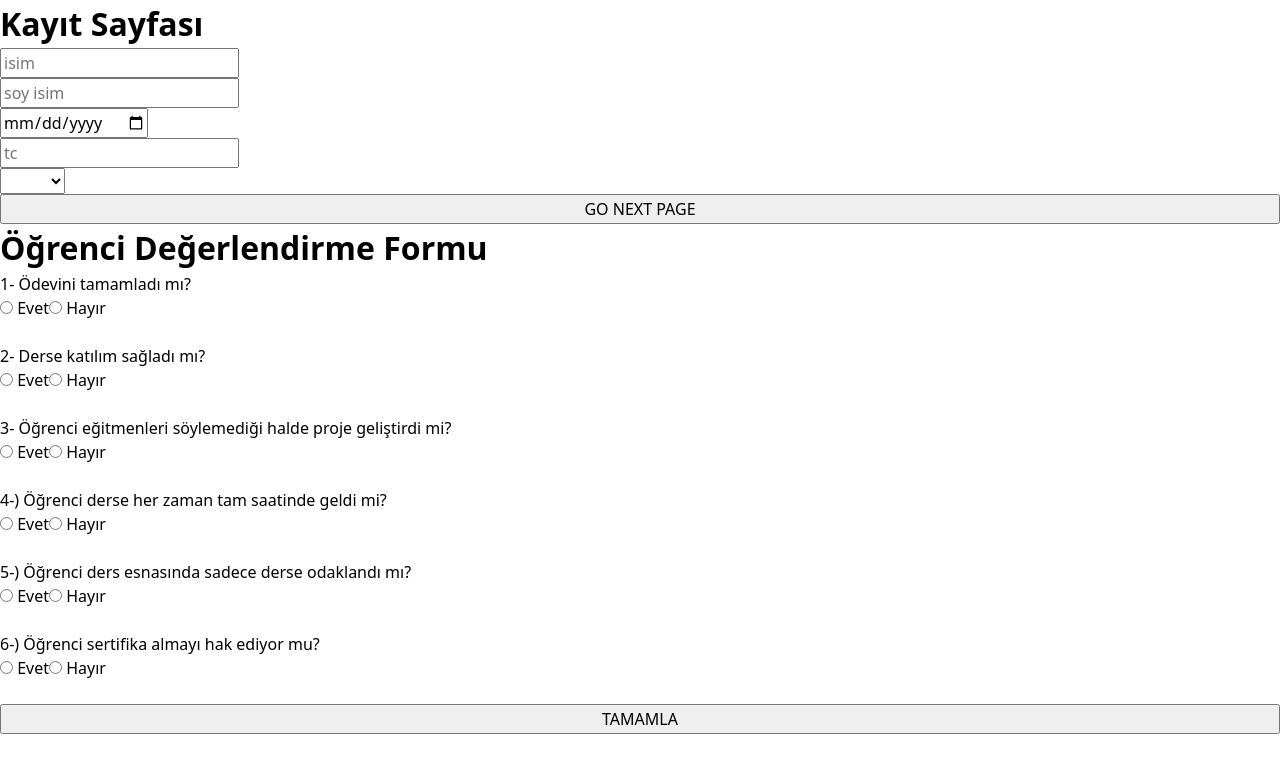
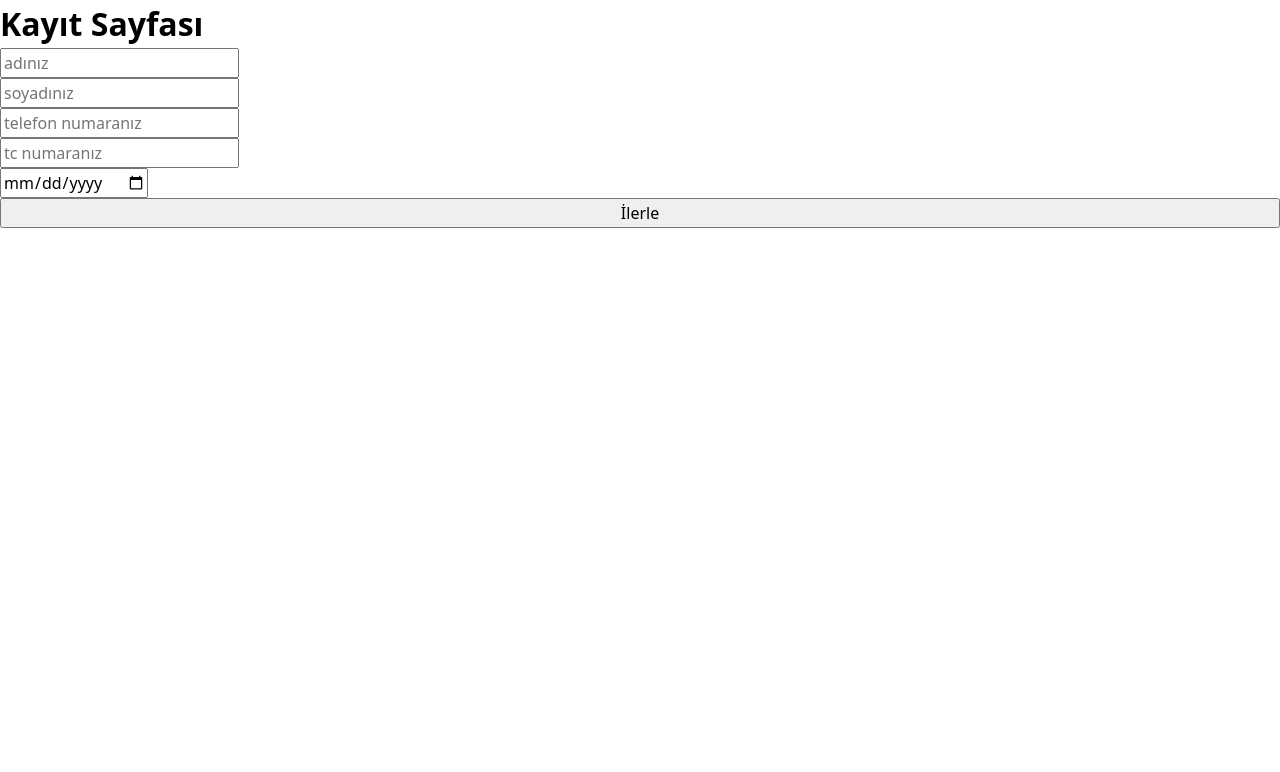
Before and after one commit to beratdimen/ogrenciKayit, a Next.js app: page / in a window 1280 px wide. Shown: the top 772 px of the page. Built offline with nearby package versions, Linux system fonts and the light colour scheme.

Commit message:
proje sayfaları örnek olarak çalılştırıldı

```diff
--- a/action/kayit.js
+++ b/action/kayit.js
@@ -1,16 +1,73 @@
 "use server";
 
-export async function KayitAction(prevState, formData) {
-  const formObj = Object.fromEntries(formData);
-  console.log(formObj);
+export async function KayitAction(values) {
+  // const formObj = Object.fromEntries(formData);
+  // console.log(formObj);
 
-  const errors = {
-    name: !formObj.name && "İsim boş olamaz",
-    surname: !formObj.surname && "Soyad boş olamaz",
-    phone: !formObj.birthDate && "doğum tarihi Boş olamaz",
-    tcno: !formObj.tcno && "tckn Boş olamaz",
-    cinsiyet: !formObj.cinsiyet && "cinsiyet boş olamaz",
-  };
+  // const errors = {}
 
-  return { errors };
+  // if(!formObj.name){
+  //     errors.name = "İsim boş olamaz"
+  // }
+
+  // if(!formObj.surname){
+  //     errors.surname = "Soyad boş olamaz"
+  // }
+
+  // return {errors}
+
+  // const response = await fetch("localhost:3000/basvurular/ekle", {
+  //     method: "POST",
+  //     headers: {
+  //         "Content-type": "application/json"
+  //     },
+  //     body: JSON.stringify(formObj)
+  // })
+
+  // const fields = [
+  //     { key: "name", message: "İsim boş olamaz" },
+  //     { key: "surname", message: "Soyad boş olamaz" }
+  // ];
+
+  // const errors = {};
+
+  // fields.forEach(field => {
+  //     if (!formObj[field.key]) {
+  //         errors[field.key] = field.message;
+  //     }
+  // });
+
+  // return { errors };
+
+  let errors = {};
+  if (values.step == 1) {
+    errors = {
+      name: !values.name ? "İsim boş olamaz" : null,
+      surname: !values.surname ? "Soyad boş olamaz" : null,
+      phone: !values.phone ? "Telefon alanı boş olamaz" : null,
+      tcno: !values.tcno ? "TCNO alanı boş olamaz" : null,
+    };
+
+    for (const key in errors) {
+      if (Object.prototype.hasOwnProperty.call(errors, key)) {
+        const element = errors[key];
+        if (element) return { errors };
+      }
+    }
+  }
+  if (values.step == 2) {
+    errors = {
+      gradeone: !values.gradeone ? "İsim boş olamaz" : null,
+      gradetwo: !values.gradetwo ? "Soyad boş olamaz" : null,
+      gradethere: !values.gradethere ? "Telefon alanı boş olamaz" : null,
+    };
+
+    for (const key in errors) {
+      if (Object.prototype.hasOwnProperty.call(errors, key)) {
+        const element = errors[key];
+        if (element) return { errors };
+      }
+    }
+  }
+  return { success: true };
 }
--- a/app/kayit/page.jsx
+++ b/app/kayit/page.jsx
@@ -1,46 +1,45 @@
 "use client";
 import { KayitAction } from "@/action/kayit";
+import { useState } from "react";
+import FirstPage from "@/components/firstPage";
+import SecondPage from "@/components/secondPage";
 import { useFormState } from "react-dom";
 
-import EvaluationForm from "../kayıt3/page";
+export default function Kayit() {
+  const [errorsState, setErrorsState] = useState({});
+  const [step, setStep] = useState(1);
+  const [state, action] = useFormState(KayitAction, null);
 
-export default function Kayit() {
-  const [state, action] = useFormState(KayitAction, null);
   return (
     <>
       <h1>Kayıt Sayfası</h1>
-      <form action={action}>
-        <label htmlFor="">
-          <input type="text" name="name" placeholder="isim" />
-        </label>
-        {state?.errors?.name && <p>{state?.errors?.name}</p>}
+      <form
+        action={async (formData) => {
+          console.log(formData);
+          const formObj = Object.fromEntries(formData);
+          console.log(formObj);
 
-        <label htmlFor="">
-          <input type="text" name="surname" placeholder="soy isim" />
-        </label>
-        {state?.errors?.surname && <p>{state?.errors?.surname}</p>}
+          setErrorsState({})
 
-        <label htmlFor="">
-          <input type="date" name="birthDate" placeholder="doğum tarihi" />
-        </label>
-        {state?.errors?.birthDate && <p>{state?.errors?.birthDate}</p>}
+          const response = await KayitAction(formObj);
+          console.log(response);
 
-        <label htmlFor="">
-          <input type="number" name="tcno" placeholder="tc" />
-        </label>
-        {state?.errors?.tcno && <p>{state?.errors?.tcno}</p>}
+          if (response?.errors) {
+            setErrorsState({
+              errors: response?.errors,
+            });
+            return;
+          }
 
-        <select name="cinsiyet" id="cinsiyet">
-          <option value=""></option>
-          <option value="Erkek">Erkek</option>
-          <option value="Kadın">Kadın</option>
-          <option value="Diger">Diğer</option>
-        </select>
-        {state?.errors?.cinsiyet && <p>{state?.errors?.cinsiyet}</p>}
-        <button>GO NEXT PAGE</button>
+          setStep((prev) => prev + 1);
+        }}
+      >
+        <input type="hidden" name="step" value={step} />
+        {step === 1 && <FirstPage errorsState={errorsState} />}
+        {step === 2 && <SecondPage errorsState={errorsState} />}
 
+        <button>{step === 4 ? "Kaydet" : "İlerle"}</button>
       </form>
-<EvaluationForm/>
     </>
   );
 }
--- a/app/kayıt3/page.jsx
+++ b/app/kayıt3/page.jsx
@@ -1,8 +1,12 @@
 "use client";
 import { useState } from "react";
 
-
-export default function EvaluationForm() {
+export default function EvaluationForm({
+  errorState,
+  setErrorState,
+  page,
+  setPage,
+}) {
   const [answers, setAnswers] = useState({
     taskCompleted: "",
     attendedClass: "",
@@ -43,8 +47,21 @@ export default function EvaluationForm() {
   }
 
   return (
+    <form
+      onSubmit={handleSubmit}
+      action={async (formData) => {
+        const formObj = Object.fromEntries(formData);
+        const response = await KayitAction(formObj);
 
-    <form onSubmit={handleSubmit}>
+        if (response?.errors) {
+          setErrorState({
+            errors: response?.errors,
+          });
+          return;
+        }
+        setPage((prev) => prev + 1);
+      }}
+    >
       <h1>Öğrenci Değerlendirme Formu</h1>
 
       <label>
--- /dev/null
+++ b/components/firstPage/index.jsx
@@ -0,0 +1,58 @@
+"use client";
+
+export default function FirstPage({ errorsState }) {
+  return (
+    <>
+      <p>
+        <label htmlFor="name">
+          <input type="text" name="name" id="name" placeholder="adınız" />
+        </label>
+        <br />
+        {errorsState?.errors?.name && <p>{errorsState?.errors?.name}</p>}
+      </p>
+      <p>
+        <label htmlFor="surname">
+          <input
+            type="text"
+            name="surname"
+            id="surname"
+            placeholder="soyadınız"
+          />
+        </label>
+        {errorsState?.errors?.surname && <p>{errorsState?.errors?.surname}</p>}
+      </p>
+      <p>
+        <label htmlFor="phone">
+          <input
+            type="number"
+            name="phone"
+            id="phone"
+            placeholder="telefon numaranız"
+          />
+        </label>
+        {errorsState?.errors?.phone && <p>{errorsState?.errors?.phone}</p>}
+      </p>
+      <p>
+        <label htmlFor="tcno">
+          <input
+            type="number"
+            name="tcno"
+            id="tcno"
+            placeholder="tc numaranız"
+          />
+        </label>
+        {errorsState?.errors?.tcno && <p>{errorsState?.errors?.tcno}</p>}
+      </p>
+      <p>
+        <label htmlFor="">
+          <input
+            type="date"
+            name="dogumTarihi"
+            id="dogumTarihi"
+            placeholder="Doğum tarihi"
+          />
+        </label>
+      </p>
+    </>
+  );
+}
--- /dev/null
+++ b/components/pagethree/index.jsx
@@ -0,0 +1,5 @@
+"use client";
+
+export default function FirstPage({ errorsState }) {
+  return <></>;
+}
--- /dev/null
+++ b/components/secondPage/index.jsx
@@ -0,0 +1,46 @@
+export default function SecondPage({ errorsState }) {
+  return (
+    <>
+      <p>
+        <label htmlFor="gradeone">
+          <input
+            type="text"
+            name="gradeone"
+            id="gradeone"
+            placeholder="grade1"
+          />
+        </label>
+        <br />
+        {errorsState?.errors?.gradeone && (
+          <p>{errorsState?.errors?.gradeone}</p>
+        )}
+      </p>
+      <p>
+        <label htmlFor="gradetwo">
+          <input
+            type="text"
+            name="gradetwo"
+            id="gradetwo"
+            placeholder="grade2"
+          />
+        </label>
+        {errorsState?.errors?.gradetwo && (
+          <p>{errorsState?.errors?.gradetwo}</p>
+        )}
+      </p>
+      <p>
+        <label htmlFor="gradethere">
+          <input
+            type="number"
+            name="gradethere"
+            id="gradethere"
+            placeholder="telefon numaranız"
+          />
+        </label>
+        {errorsState?.errors?.gradethere && (
+          <p>{errorsState?.errors?.gradethere}</p>
+        )}
+      </p>
+    </>
+  );
+}
```
Lines whose indentation alone changed are shown as unchanged.
